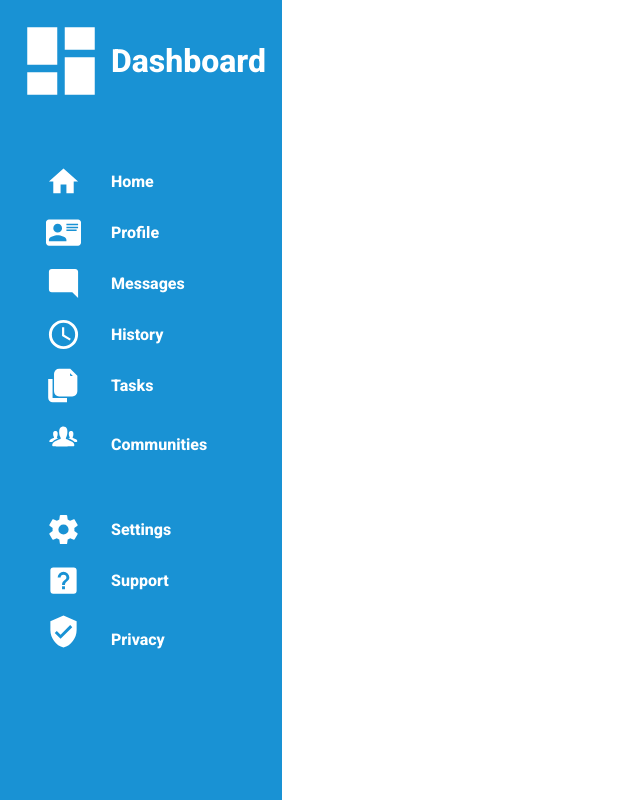
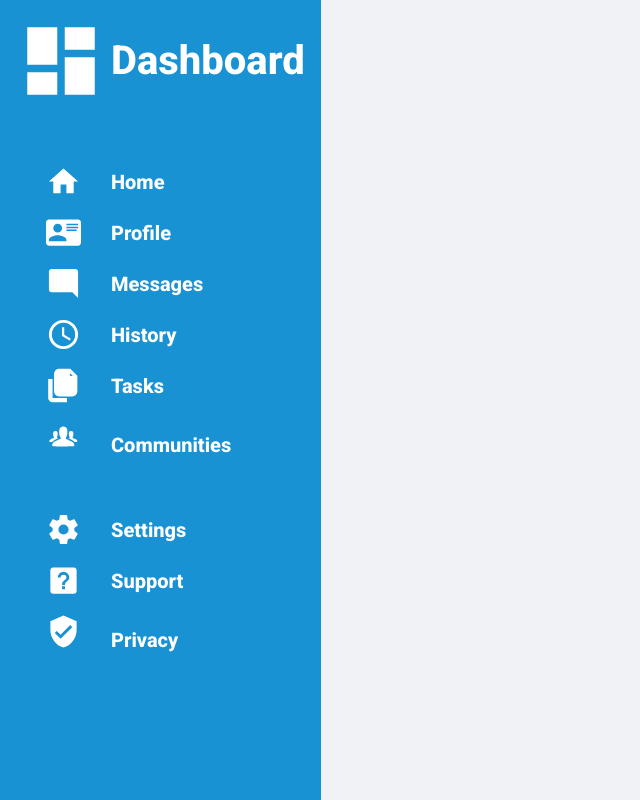
Before and after one commit to uij-dev/TOP-Admin-dashboard-project, a plain HTML site: page index.html in a window 1280 px wide. Shown: the whole page, without its empty margins (0-640 px from the left). Drawn offline with Linux system fonts and the light colour scheme.

Commit message:
feat: add styles for sidebar texts

```diff
--- a/css/styles.css
+++ b/css/styles.css
@@ -48,6 +48,7 @@ body {
 .grid {
   display: grid;
   grid-template-columns: minmax(auto, 1fr) 4fr;
+  background: var(--gray-bg);
 }
 
 .sdbar {
@@ -70,9 +71,17 @@ body {
       height: 9rem;
     }
 
+    .sdbar__logo-text {
+      font-size: 4rem;
+    }
+
     .sdbar__icon-box {
       height: 3.5rem;
       justify-self: center;
+    }
+
+    p {
+      font-size: 2rem;
     }
 
     :not(p:last-of-type) {
```
Also changed, not shown: index.html (line endings or trailing spaces).
